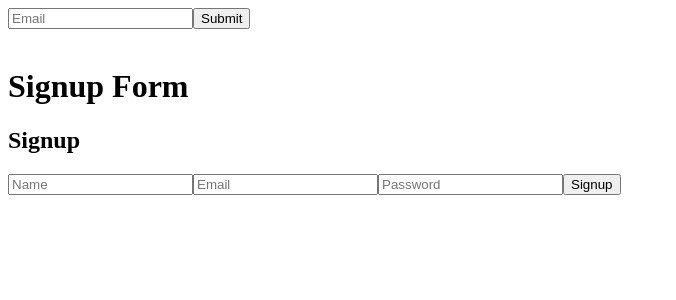
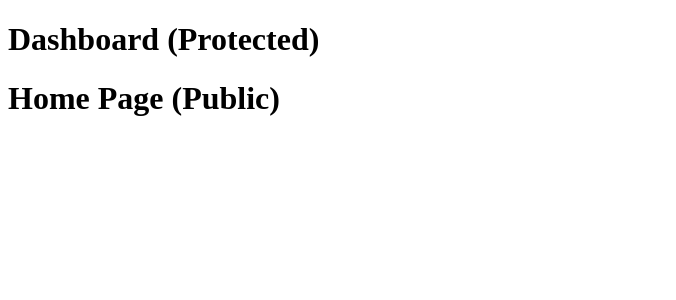
Before and after one commit to iamsandeepkushwaha/react19-app, a React (Vite) app in the folder react19-app/: page / in a window 1280 px wide. Shown: the top 300 px of the page, without its empty margins (0-676 px from the left). Built offline with nearby package versions, Linux system fonts and the light colour scheme.

Commit message:
PHASE 3: Advanced React - DAY 12 – Performance, Lazy Loading & Suspense

```diff
--- a/react19-app/src/App.jsx
+++ b/react19-app/src/App.jsx
@@ -1,15 +1,36 @@
-import ContactForm from "./forms/ContactForm";
-import Signup from "./forms/Signup";
+import { lazy, Suspense } from "react";
+import { Route, Routes } from "react-router-dom";
+// import Dashboard from "./pages/Dashboard";
+// Normal Import
+
+const Home = lazy(() => import("./pages/Home"));
+const About = lazy(() => import("./pages/About"));
+const Dashboard = lazy(() => import("./pages/Dashboard"));
+// Lazy Import - 👉 Dashboard tabhi load hoga jab use karega
 
 function App() {
+  return (
+    <>
+      {/* Direct Lazy Loading Example */}
+      <Suspense fallback={<h2>Loading Dashboard...</h2>}>
+        <Dashboard />
+      </Suspense>
+      {/* 👉 Loading UI automatic 😍 */}
 
-  return (<>
-  <ContactForm/>
-  <br/>
-  <h1>Signup Form</h1>
-  <Signup />
-  </>)
+      {/* Lazy Loading with Routing 🔥 (MOST COMMON) */}
+      <Routes>
+        <Route path="/" element={<Home />} />
+        <Route
+          path="/dashboard"
+          element={
+            <Suspense fallback={<h2>Loading...</h2>}>
+              <Dashboard />
+            </Suspense>
+          }
+        />
+      </Routes>
+    </>
+  );
 }
 
-
 export default App;
```
